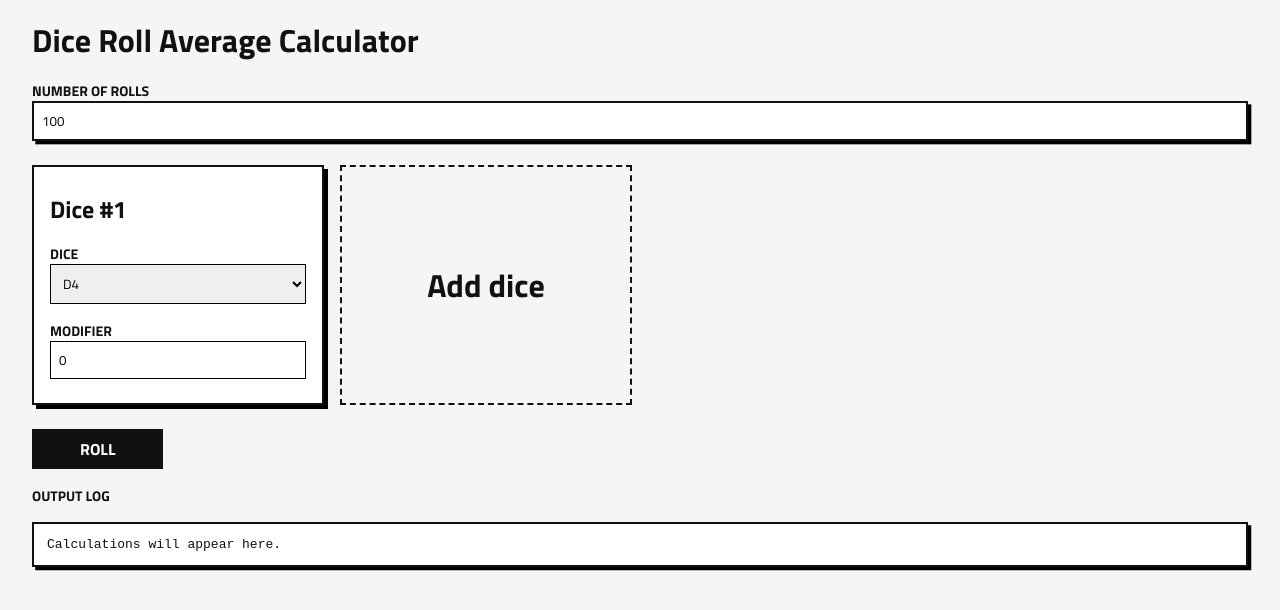
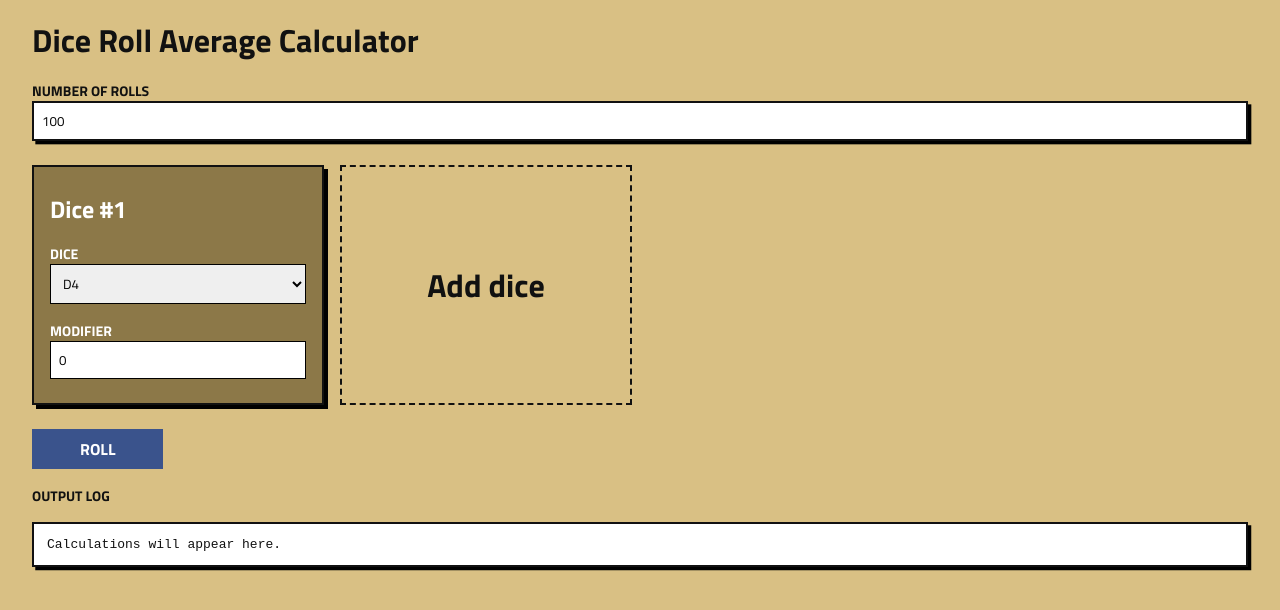
Before and after one commit to Roob89/Dice-Roll-Comparer, a plain HTML site: page index.html in a window 1280 px wide. Drawn offline with Linux system fonts and the light colour scheme.

Commit message:
Update colour styling

```diff
--- a/style.css
+++ b/style.css
@@ -8,7 +8,7 @@ html,
 body {
     font-family: 'Titillium Web', sans-serif;
     color: #111;
-    background: whitesmoke;
+    background: #d9c084;
 }
 
 h1,
@@ -45,7 +45,7 @@ option {
 }
 
 .button {
-    background: #111;
+    background: #3A538C;
     color: white;
     font-family: inherit;
     padding: 0.5em 3em;
@@ -106,8 +106,9 @@ option {
 .dice {
     border: 2px solid #111;
     padding: 0.5em 1em;
-    background: white;
+    background: #8C7848;
     box-shadow: 0.25em 0.25em black;
+    color: white;
 }
 
 
```
